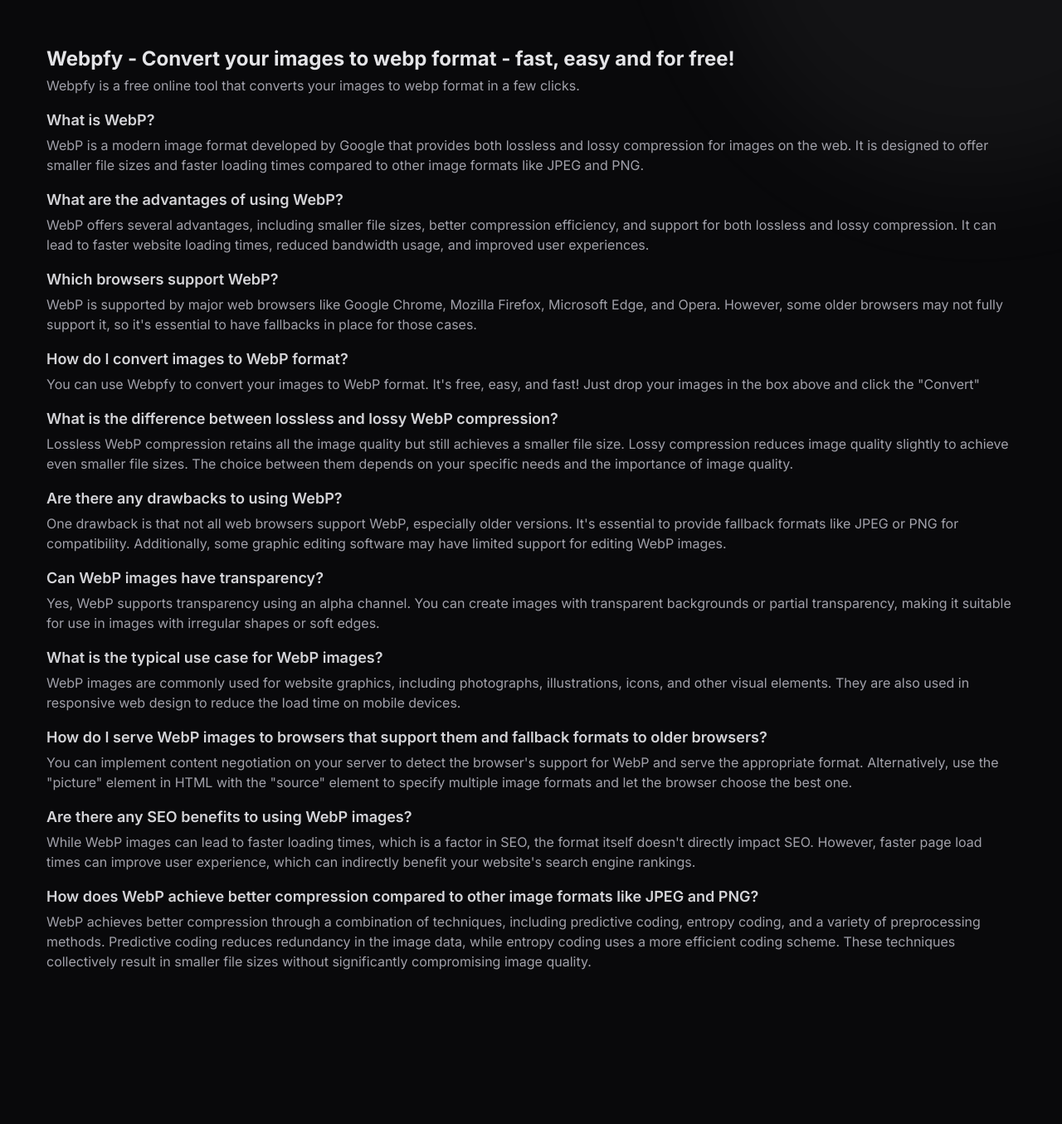
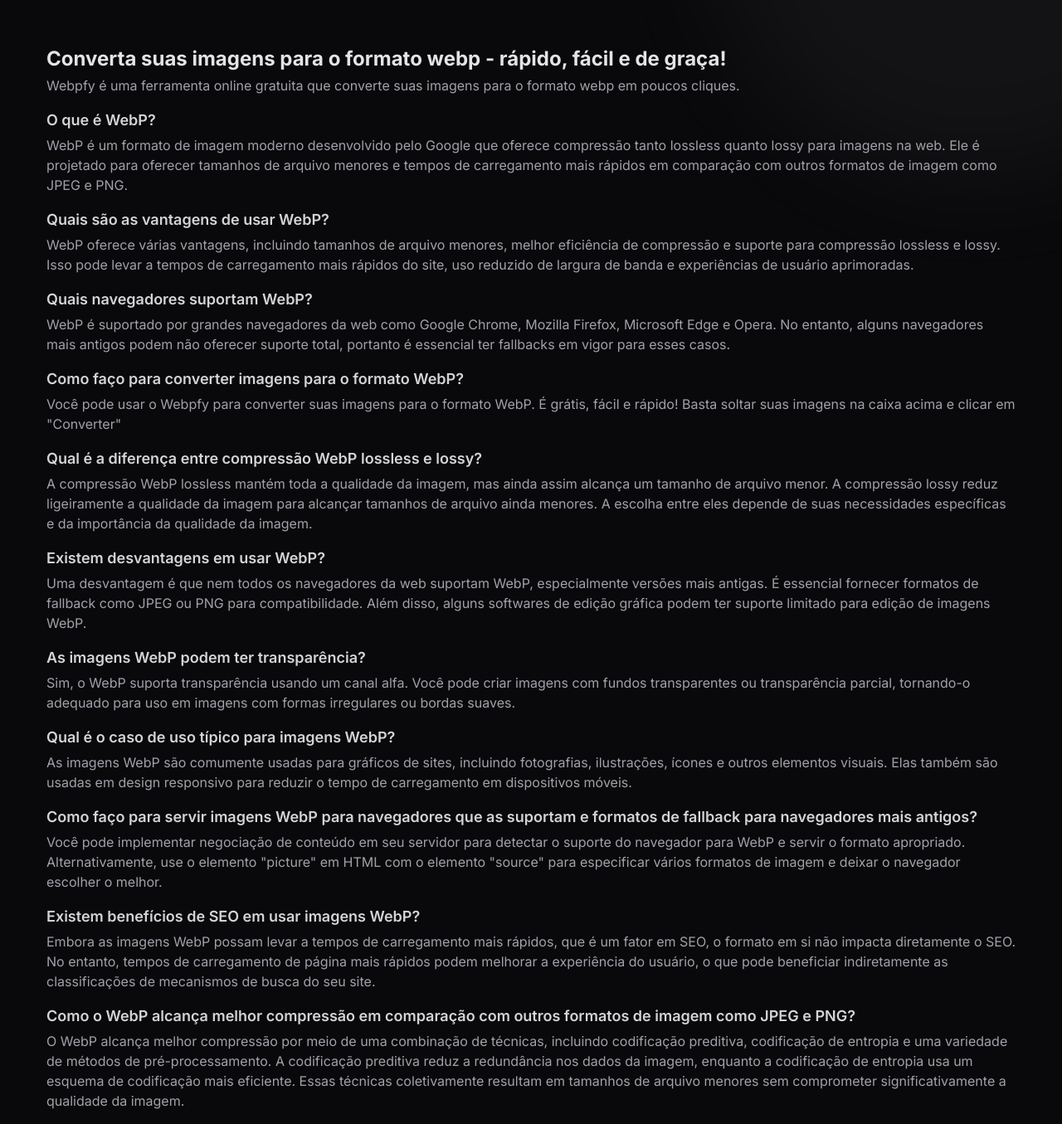
Before and after one commit to jnaraujo/webpfy, a Next.js app: page / in a window 1280 px wide. Shown: the part 777-2132 px from the top of the page at 83% size. Before the commit the page ends 1964 px from the top, so only its background shows below. Built offline with nearby package versions, Linux system fonts and the light colour scheme.

Commit message:
✨ feat: translate do portuguese

```diff
--- a/src/app/layout.tsx
+++ b/src/app/layout.tsx
@@ -7,21 +7,22 @@
 const inter = Inter({ subsets: ["latin"], variable: "--font-inter" });
 
 export const metadata: Metadata = {
-  title: "WebpFy - Webp Image Converter",
-  description: "Convert your images to webp format - fast, easy and for free!",
+  title: "WebpFy - Converta suas imagens para o formato webp",
+  description:
+    "Converta suas imagens para o formato webp - rápido, fácil e de graça!",
   openGraph: {
     type: "website",
-    locale: "en_US",
+    locale: "pt_BR",
     url: "https://webpfy.jnaraujo.com/",
-    title: "WebpFy - Webp Image Converter",
+    title: "WebpFy - Converta suas imagens para o formato webp",
     description:
-      "Convert your images to webp format - fast, easy and for free! Runs 100% on the browser - your images never leave your computer.",
+      "Converta suas imagens para o formato webp - rápido, fácil e de graça! Roda no navegador, sem instalação.",
     images: [
       {
         url: "https://webpfy.jnaraujo.com/og-image.webp",
         width: 1200,
         height: 630,
-        alt: "WebpFy - Webp Image Converter",
+        alt: "WebpFy - Converta suas imagens para o formato webp",
       },
     ],
   },
@@ -45,7 +46,7 @@
   children: React.ReactNode;
 }) {
   return (
-    <html lang="en" className="dark">
+    <html lang="pt-br" className="dark">
       <head>
         <Script
           defer
--- a/src/app/page.tsx
+++ b/src/app/page.tsx
@@ -1,5 +1,5 @@
 import Form from "@/components/Form";
-import { questions } from "@/constants/questions";
+import { questionsPT } from "@/constants/questions";
 
 export default function Home() {
   return (
@@ -9,16 +9,16 @@
       <section className="container space-y-4 py-4">
         <div className="space-y-1">
           <h1 className="text-2xl font-bold text-zinc-200">
-            Webpfy - Convert your images to webp format - fast, easy and for
-            free!
+            Converta suas imagens para o formato webp - rápido, fácil e de
+            graça!
           </h1>
           <p className="text-zinc-400">
-            Webpfy is a free online tool that converts your images to webp
-            format in a few clicks.
+            Webpfy é uma ferramenta online gratuita que converte suas imagens
+            para o formato webp em poucos cliques.
           </p>
         </div>
 
-        {questions.map((question) => (
+        {questionsPT.map((question) => (
           <div key={question.q} className="space-y-1">
             <h2 className="text-lg font-semibold text-zinc-300">
               {question.q}
--- a/src/components/Form/stages/Convert.tsx
+++ b/src/components/Form/stages/Convert.tsx
@@ -5,7 +5,7 @@
     <div className="flex flex-1 flex-col items-center justify-center">
       <Loader2 size={64} className="animate-spin text-zinc-300" />
       <div className="mt-8 text-center text-zinc-400">
-        Converting your images to webp format...
+        Convertendo suas imagens para o formato webp...
       </div>
     </div>
   );
--- a/src/components/Form/stages/Done.tsx
+++ b/src/components/Form/stages/Done.tsx
@@ -63,10 +63,10 @@
       <div className="flex flex-col items-center justify-center gap-4">
         <div>
           <h1 className="mt-8 text-center text-lg font-semibold text-zinc-200 md:text-2xl">
-            Your images are ready to download!
+            Suas imagens estão prontas!
           </h1>
           <p className="mt-2 text-center text-zinc-400">
-            Click on the image to download it.
+            Clique na image para baixar
           </p>
         </div>
 
@@ -92,13 +92,13 @@
             </span>
             <br />
             <span className="text-zinc-400">
-              ( from {formatter.format(totalFileSizeBefore)} to{" "}
+              ( de {formatter.format(totalFileSizeBefore)} para{" "}
               {formatter.format(totalFileSizeAfter)})
             </span>
           </div>
           {percentageSaved < 0 && (
             <span className="max-w-[300px] text-center text-zinc-400">
-              You can try to reduce the quality to save more space.
+              Você pode tentar reduzir a qualidade para economizar mais espaço.
             </span>
           )}
         </div>
@@ -106,12 +106,12 @@
         <div className="flex w-full flex-col justify-center gap-4 md:flex-row">
           <Button onClick={onConvertMoreImages} variant="secondary">
             <Undo className="mr-2 inline-block" />
-            Back
+            Voltar
           </Button>
 
           <Button onClick={onClickDownload}>
             <ArrowDownToLine className="mr-2 inline-block" />
-            Download as zip
+            Baixar como ZIP
           </Button>
         </div>
       </div>
--- a/src/constants/questions.ts
+++ b/src/constants/questions.ts
@@ -1,7 +1,9 @@
-export const questions: {
+interface Question {
   q: string;
   a: string;
-}[] = [
+}
+
+export const questionsEN: Question[] = [
   {
     q: "What is WebP?",
     a: `WebP is a modern image format developed by Google that provides both
@@ -58,3 +60,92 @@
     a: `WebP achieves better compression through a combination of techniques, including predictive coding, entropy coding, and a variety of preprocessing methods. Predictive coding reduces redundancy in the image data, while entropy coding uses a more efficient coding scheme. These techniques collectively result in smaller file sizes without significantly compromising image quality.`,
   },
 ];
+
+export const questionsPT: Question[] = [
+  {
+    q: "O que é WebP?",
+    a: `WebP é um formato de imagem moderno desenvolvido pelo Google que oferece
+    compressão tanto lossless quanto lossy para imagens na web. Ele é
+    projetado para oferecer tamanhos de arquivo menores e tempos de
+    carregamento mais rápidos em comparação com outros formatos de imagem
+    como JPEG e PNG.`,
+  },
+  {
+    q: "Quais são as vantagens de usar WebP?",
+    a: `WebP oferece várias vantagens, incluindo tamanhos de arquivo menores,
+    melhor eficiência de compressão e suporte para compressão lossless e
+    lossy. Isso pode levar a tempos de carregamento mais rápidos do site,
+    uso reduzido de largura de banda e experiências de usuário
+    aprimoradas.`,
+  },
+  {
+    q: "Quais navegadores suportam WebP?",
+    a: `WebP é suportado por grandes navegadores da web como Google Chrome,
+    Mozilla Firefox, Microsoft Edge e Opera. No entanto, alguns
+    navegadores mais antigos podem não oferecer suporte total, portanto é
+    essencial ter fallbacks em vigor para esses casos.`,
+  },
+  {
+    q: "Como faço para converter imagens para o formato WebP?",
+    a: `Você pode usar o Webpfy para converter suas imagens para o formato
+    WebP. É grátis, fácil e rápido! Basta soltar suas imagens na caixa
+    acima e clicar em "Converter"`,
+  },
+  {
+    q: "Qual é a diferença entre compressão WebP lossless e lossy?",
+    a: `A compressão WebP lossless mantém toda a qualidade da imagem, mas
+    ainda assim alcança um tamanho de arquivo menor. A compressão lossy
+    reduz ligeiramente a qualidade da imagem para alcançar tamanhos de
+    arquivo ainda menores. A escolha entre eles depende de suas
+    necessidades específicas e da importância da qualidade da imagem.`,
+  },
+  {
+    q: "Existem desvantagens em usar WebP?",
+    a: `Uma desvantagem é que nem todos os navegadores da web suportam WebP,
+    especialmente versões mais antigas. É essencial fornecer formatos de
+    fallback como JPEG ou PNG para compatibilidade. Além disso, alguns
+    softwares de edição gráfica podem ter suporte limitado para edição de
+    imagens WebP.`,
+  },
+  {
+    q: "As imagens WebP podem ter transparência?",
+    a: `Sim, o WebP suporta transparência usando um canal alfa. Você pode
+    criar imagens com fundos transparentes ou transparência parcial,
+    tornando-o adequado para uso em imagens com formas irregulares ou
+    bordas suaves.`,
+  },
+  {
+    q: "Qual é o caso de uso típico para imagens WebP?",
+    a: `As imagens WebP são comumente usadas para gráficos de sites, incluindo
+    fotografias, ilustrações, ícones e outros elementos visuais. Elas
+    também são usadas em design responsivo para reduzir o tempo de
+    carregamento em dispositivos móveis.`,
+  },
+  {
+    q: "Como faço para servir imagens WebP para navegadores que as suportam e formatos de fallback para navegadores mais antigos?",
+    a: `Você pode implementar negociação de conteúdo em seu servidor para
+    detectar o suporte do navegador para WebP e servir o formato
+    apropriado. Alternativamente, use o elemento "picture" em HTML com o
+    elemento "source" para especificar vários formatos de imagem e deixar
+    o navegador escolher o melhor.`,
+  },
+  {
+    q: "Existem benefícios de SEO em usar imagens WebP?",
+    a: `Embora as imagens WebP possam levar a tempos de carregamento mais
+    rápidos, que é um fator em SEO, o formato em si não impacta
+    diretamente o SEO. No entanto, tempos de carregamento de página mais
+    rápidos podem melhorar a experiência do usuário, o que pode
+    beneficiar indiretamente as classificações de mecanismos de busca do
+    seu site.`,
+  },
+  {
+    q: "Como o WebP alcança melhor compressão em comparação com outros formatos de imagem como JPEG e PNG?",
+    a: `O WebP alcança melhor compressão por meio de uma combinação de
+    técnicas, incluindo codificação preditiva, codificação de entropia e
+    uma variedade de métodos de pré-processamento. A codificação
+    preditiva reduz a redundância nos dados da imagem, enquanto a
+    codificação de entropia usa um esquema de codificação mais eficiente.
+    Essas técnicas coletivamente resultam em tamanhos de arquivo menores
+    sem comprometer significativamente a qualidade da imagem.`,
+  },
+];
```
Also changed, not shown: src/components/Form/stages/Upload.tsx (+10 -9 lines).
